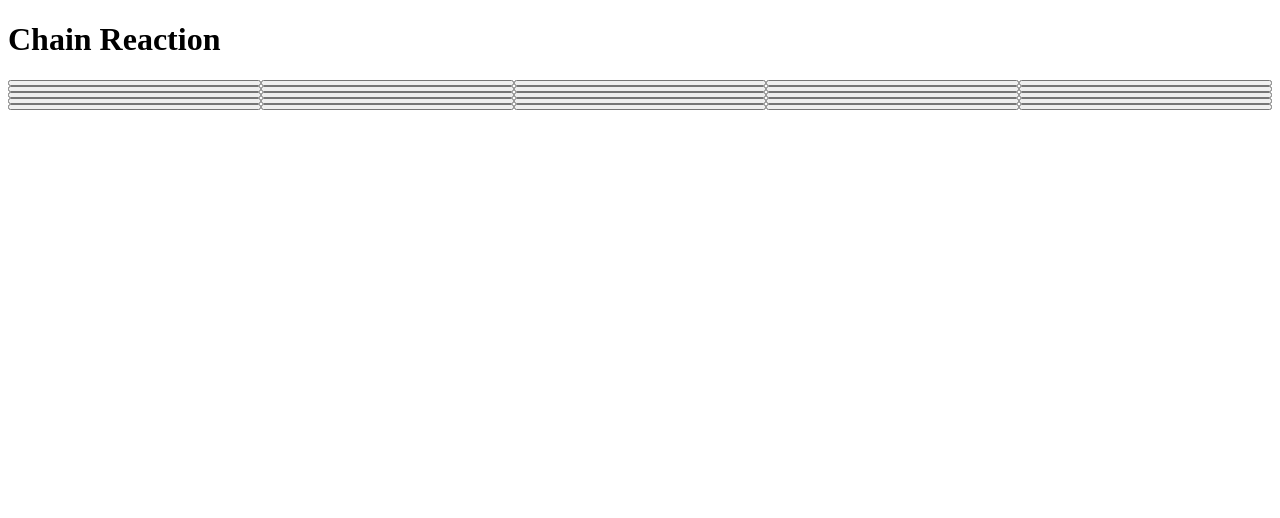
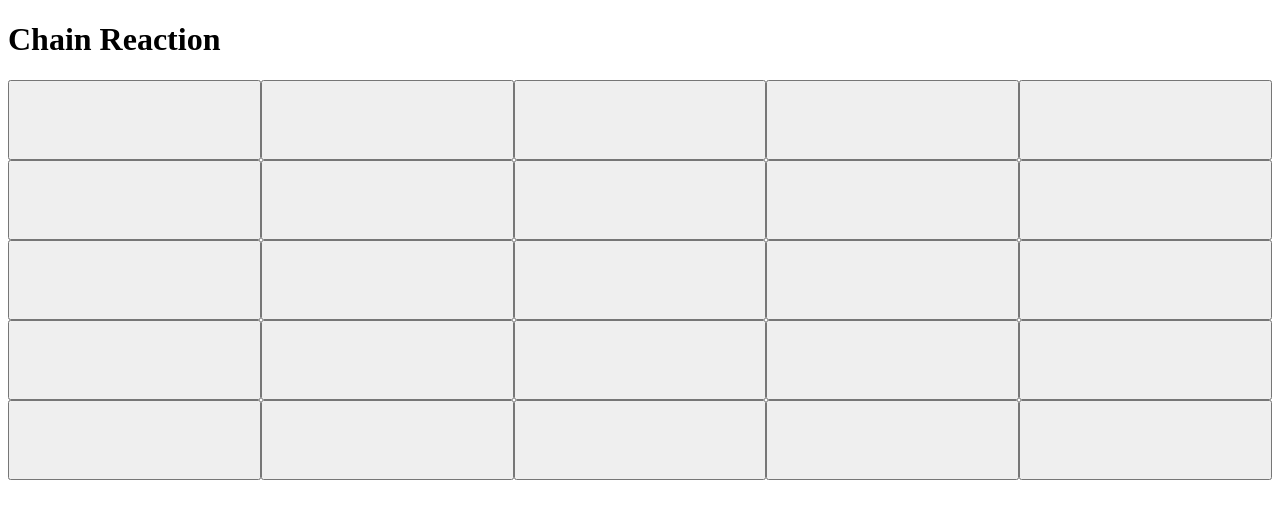
Before and after one commit to Xaldin83/ChainReaction, a React (Vite) app: page / in a window 1280 px wide. Shown: the top 518 px of the page. Built offline with nearby package versions, Linux system fonts and the light colour scheme.

Commit message:
Changement de couleur d'une case sélectionnée

```diff
--- a/src/App.css
+++ b/src/App.css
@@ -20,4 +20,7 @@
   display: grid;
   grid-template-columns: repeat(5, 1fr);
   grid-template-rows: repeat(5, 1fr);
+  button{
+    height: 80px;
+  }
 }
--- a/src/App.jsx
+++ b/src/App.jsx
@@ -23,7 +23,8 @@ function App() {
     setBoard(newBoard)
   }
 
-  function handleClick(i,j){
+  function handleClick(e,i,j){
+    e.target.className=colors
     console.log("Click",i,j)
 
     changeColor(i,j)
@@ -35,7 +36,7 @@ function App() {
 
       <div className="board">
         {board.map((cell,i)=>(cell.map((cell2,j)=>
-          <button disabled={isDisable} name="pad" key={j} className={`cell ${colors}`} onClick={()=>handleClick(i,j)}>
+          <button disabled={isDisable} name="pad" key={j} className={`cell`} onClick={(e)=>handleClick(e,i,j)}>
           {board[i][j]}
           </button>
         )))}
```
